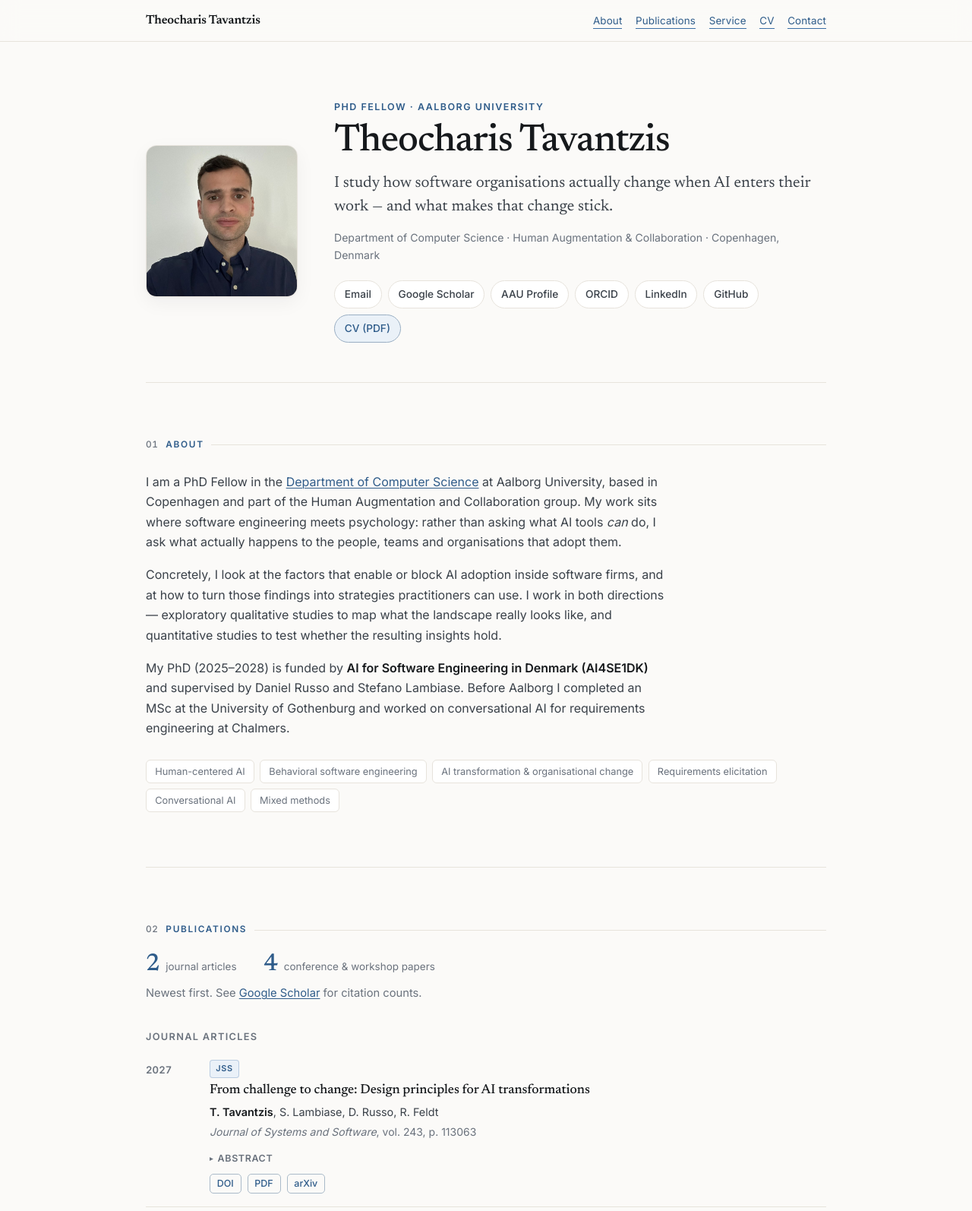
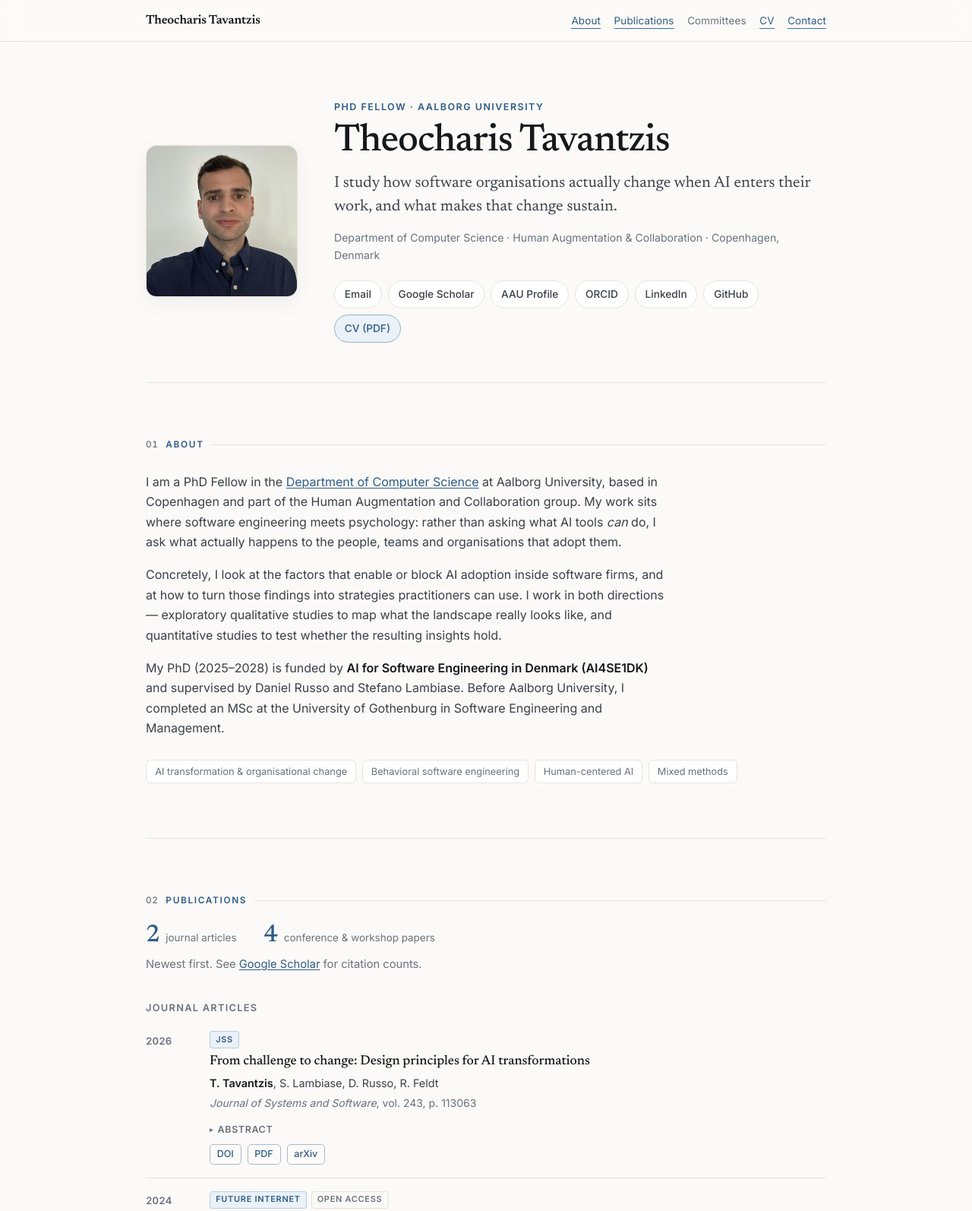
Before and after one commit to tavantzish/tavantzish.github.io, a plain HTML site: page index.html in a window 1280 px wide. Shown: the top 1594 px of the page at 76% size. Drawn offline with Linux system fonts and the light colour scheme.

Commit message:
Adjusted information

```diff
--- a/index.html
+++ b/index.html
@@ -52,7 +52,7 @@
       <ul>
         <li><a href="#about">About</a></li>
         <li><a href="#publications">Publications</a></li>
-        <li><a href="#service">Service</a></li>
+        <li><a href="#committes">Committees</a></li>
         <li><a href="#cv">CV</a></li>
         <li><a href="#contact">Contact</a></li>
       </ul>
@@ -73,7 +73,7 @@
       <h1>Theocharis&nbsp;Tavantzis</h1>
       <p class="lede">
         I study how software organisations actually change when AI enters their
-        work — and what makes that change stick.
+        work, and what makes that change sustain.
       </p>
       <p class="hero-meta">
         Department of Computer Science · Human Augmentation &amp; Collaboration ·
@@ -113,18 +113,15 @@
       <p>
         My PhD (2025–2028) is funded by <strong>AI for Software Engineering in
         Denmark (AI4SE1DK)</strong> and supervised by Daniel Russo and Stefano
-        Lambiase. Before Aalborg I completed an MSc at the University of
-        Gothenburg and worked on conversational AI for requirements engineering
-        at Chalmers.
+        Lambiase. Before Aalborg University, I completed an MSc at the University of
+        Gothenburg in Software Engineering and Management.
       </p>
     </div>
 
     <ul class="tags" aria-label="Research interests">
+      <li>AI transformation &amp; organisational change</li>
+      <li>Behavioral software engineering</li>
       <li>Human-centered AI</li>
-      <li>Behavioral software engineering</li>
-      <li>AI transformation &amp; organisational change</li>
-      <li>Requirements elicitation</li>
-      <li>Conversational AI</li>
       <li>Mixed methods</li>
     </ul>
   </section>
@@ -146,7 +143,7 @@
     <h2 class="group">Journal articles</h2>
     <ol class="pubs">
       <li>
-        <span class="year">2027</span>
+        <span class="year">2026</span>
         <div>
           <p class="badges"><span class="badge">JSS</span></p>
           <h3>From challenge to change: Design principles for AI transformations</h3>
@@ -346,14 +343,14 @@
     </ol>
   </section>
 
-  <!-- ── Service ──────────────────────────────────────────── -->
-  <section id="service" class="section">
-    <p class="label"><span>03</span> Service</p>
+  <!-- ── Committee ──────────────────────────────────────────── -->
+  <section id="committee" class="section">
+    <p class="label"><span>03</span> Committees</p>
 
     <div class="cols">
       <div>
         <h2 class="group">Organizing committees</h2>
-        <ul class="service">
+        <ul class="committee">
           <li>
             <span class="year">2026</span>
             <div>
@@ -368,7 +365,7 @@
 
       <div>
         <h2 class="group">Program committees</h2>
-        <ul class="service">
+        <ul class="committee">
           <li>
             <span class="year">2027</span>
             <div>Early Research Achievements (ERA) track, 35th IEEE/ACM International
```
